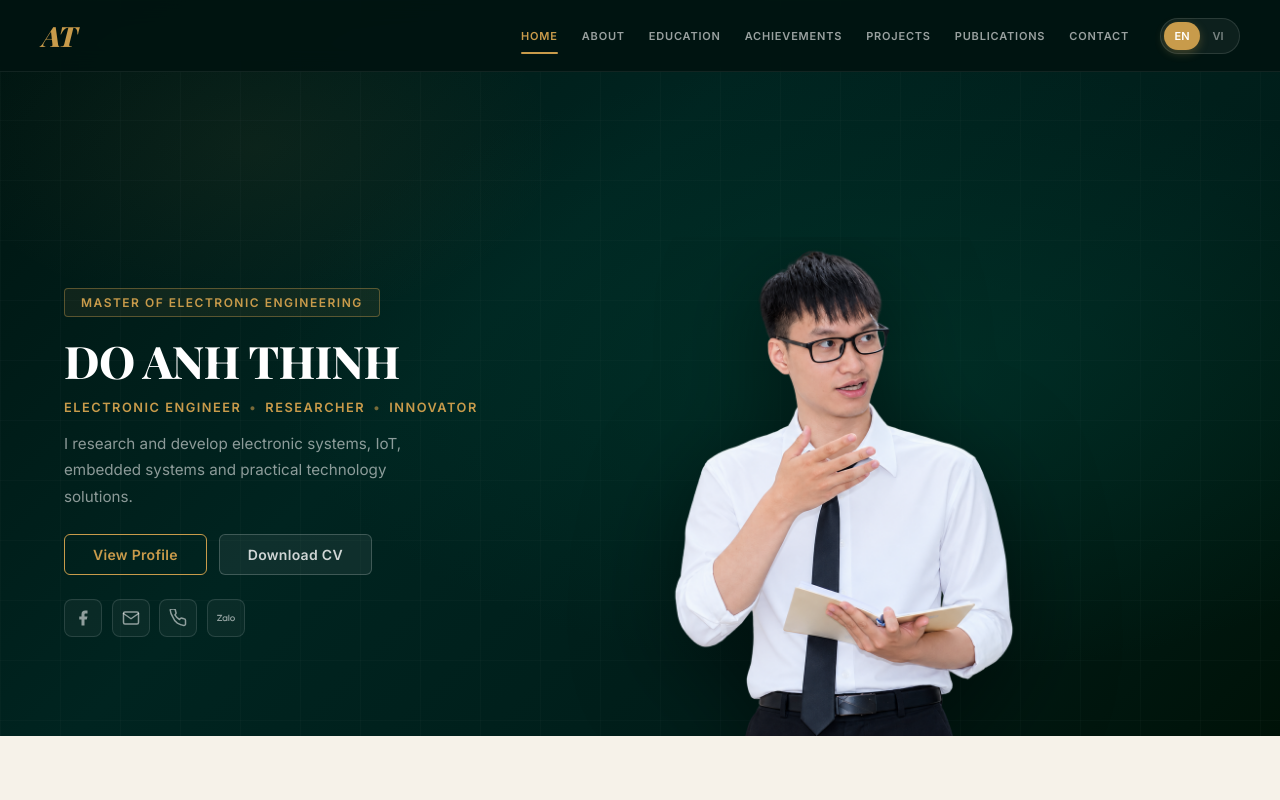
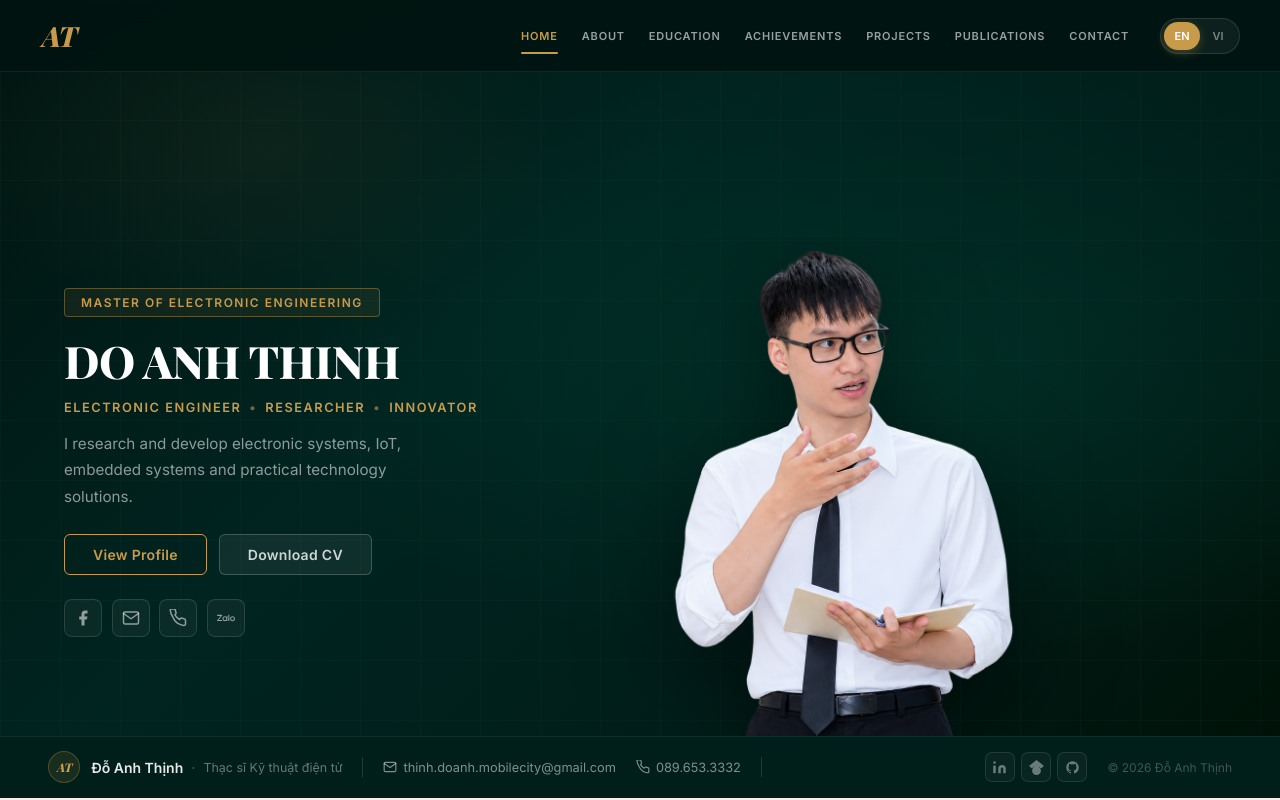
Before and after one commit to profilethinhbi/doanhthinh, a React (Vite) app: page / in a window 1280 px wide. Built offline with nearby package versions, Linux system fonts and the light colour scheme; a web font is replaced by a local one.

Commit message:
fix: restore Footer component in MainLayout

```diff
--- a/src/app/layout/MainLayout.tsx
+++ b/src/app/layout/MainLayout.tsx
@@ -1,6 +1,7 @@
 import { Outlet } from "react-router-dom";
 
 import NavBar from "@/widgets/navbar/NavBar";
+import Footer from "@/widgets/footer/Footer";
 
 import "./MainLayout.css";
 
@@ -11,6 +12,7 @@ export default function MainLayout() {
 
       <main className="main-content">
         <Outlet />
+        <Footer />
       </main>
     </>
   );
```
